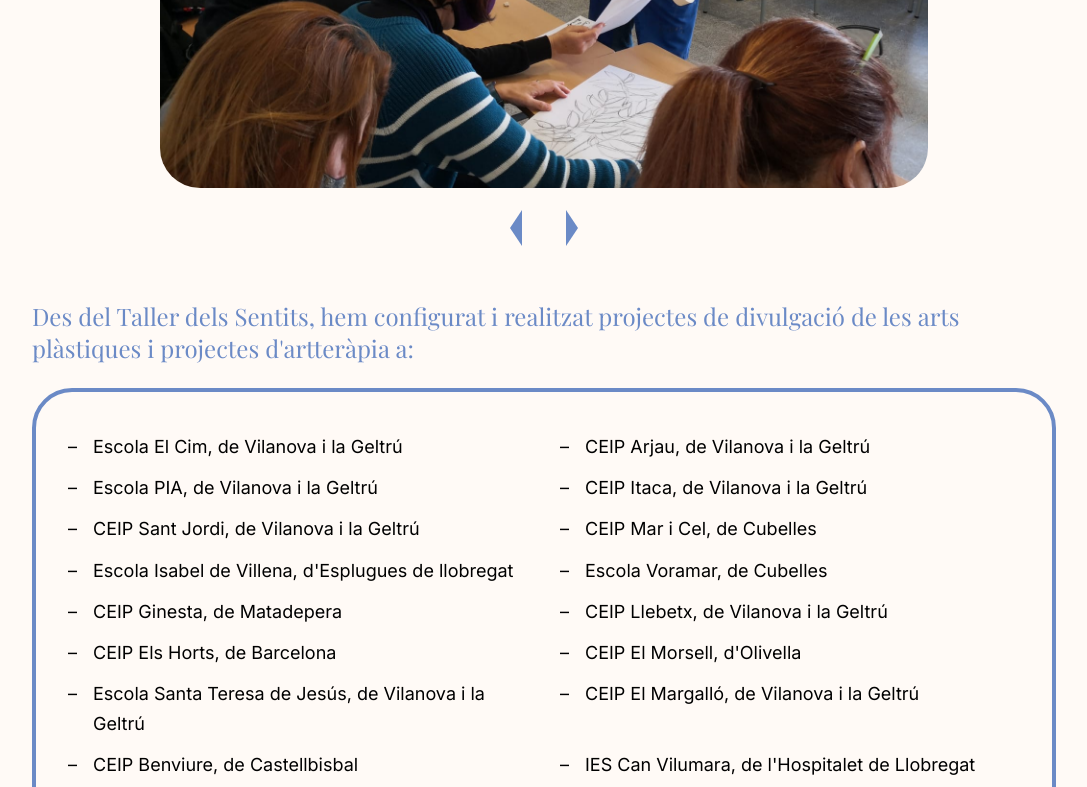
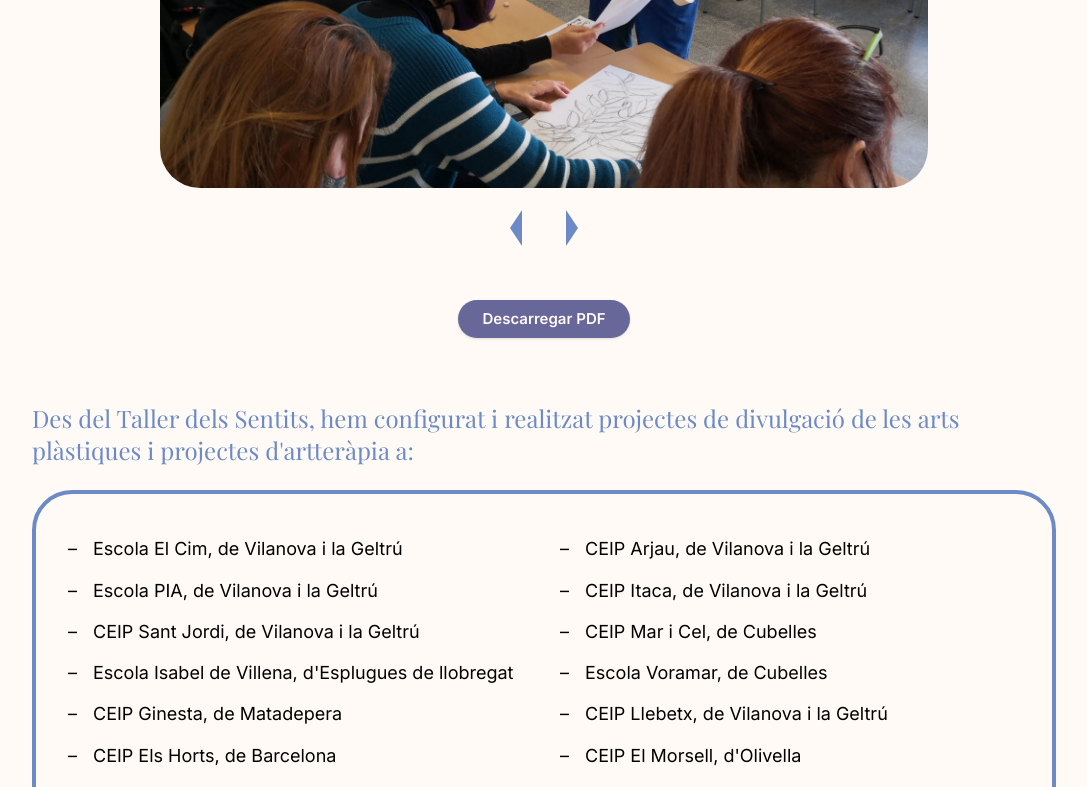
Before and after one commit to m-s-torne/taller-dels-sentits, a Next.js app: page /serveis-externs in a window 1280 px wide. Shown: the part 1910-2697 px from the top of the page, without its empty margins (96-1183 px from the left). Built offline with nearby package versions, Linux system fonts and the light colour scheme.

Commit message:
feat: add pdf download feature

```diff
--- a/app/(serveis)/serveis-externs/page.tsx
+++ b/app/(serveis)/serveis-externs/page.tsx
@@ -10,6 +10,7 @@ import { RoundHeaderImage } from '@/app/_components/RoundHeaderImage';
 import { motion } from 'motion/react';
 import { ImageCarousel } from '../components/ImageCarousel';
 import { carouselImages } from './lib/carouselImages';
+import ButtonComponent from '@/app/_components/ui/ButtonComponent';
 
 export default function ServeisExterns() {
     const service = servicesData.find(s => s.id === 'serveis-externs')!;
@@ -50,6 +51,16 @@ export default function ServeisExterns() {
                                 <ParagraphList paragraphs={sub.paragraphs} boldIndex={0} />
 
                                 { i === 0 && <ImageCarousel images={carouselImages} /> }
+
+                                { i === 0 && (
+                                    <div className="flex justify-center pb-8">
+                                        <ButtonComponent
+                                            text="Descarregar PDF"
+                                            href="/pdfs/centres-educatius.pdf"
+                                            download="Taller-dels-Sentits-Centres-Educatius.pdf"
+                                        />
+                                    </div>
+                                )}
 
                                 {sub.subheading && (
                                     <div className="mt-4">
--- a/app/_components/ui/ButtonComponent.tsx
+++ b/app/_components/ui/ButtonComponent.tsx
@@ -1,13 +1,4 @@
-interface ButtonComponentProps {
-  text:string,
-  passingFunction?: () => void
-}
-
-const ButtonComponent = ({
-  text,
-  passingFunction
-}: ButtonComponentProps) => (
-  <button className={`
+const buttonClassName = `
             cursor-pointer
             rounded-full
             text-[15px]
@@ -21,11 +12,34 @@ const ButtonComponent = ({
             border-none
             shadow-sm
             font-semibold
-            `}
-          onClick = { () => passingFunction?.()}
-  >
-    {text}
-  </button>
-);
+            text-lilac!
+            `;
+
+type ButtonComponentProps =
+  | { text: string; passingFunction?: () => void; href?: never; download?: never }
+  | { text: string; href: string; download?: string; passingFunction?: never };
+
+const ButtonComponent = (props: ButtonComponentProps) => {
+  if (props.href) {
+    return (
+      <a
+        href={props.href}
+        download={props.download}
+        className={buttonClassName}
+      >
+        {props.text}
+      </a>
+    );
+  }
+
+  return (
+    <button
+      className={buttonClassName}
+      onClick={() => props.passingFunction?.()}
+    >
+      {props.text}
+    </button>
+  );
+};
 
 export default ButtonComponent;
```
Also changed, not shown: 1 other file (tests, documents, lock files or other folders).
